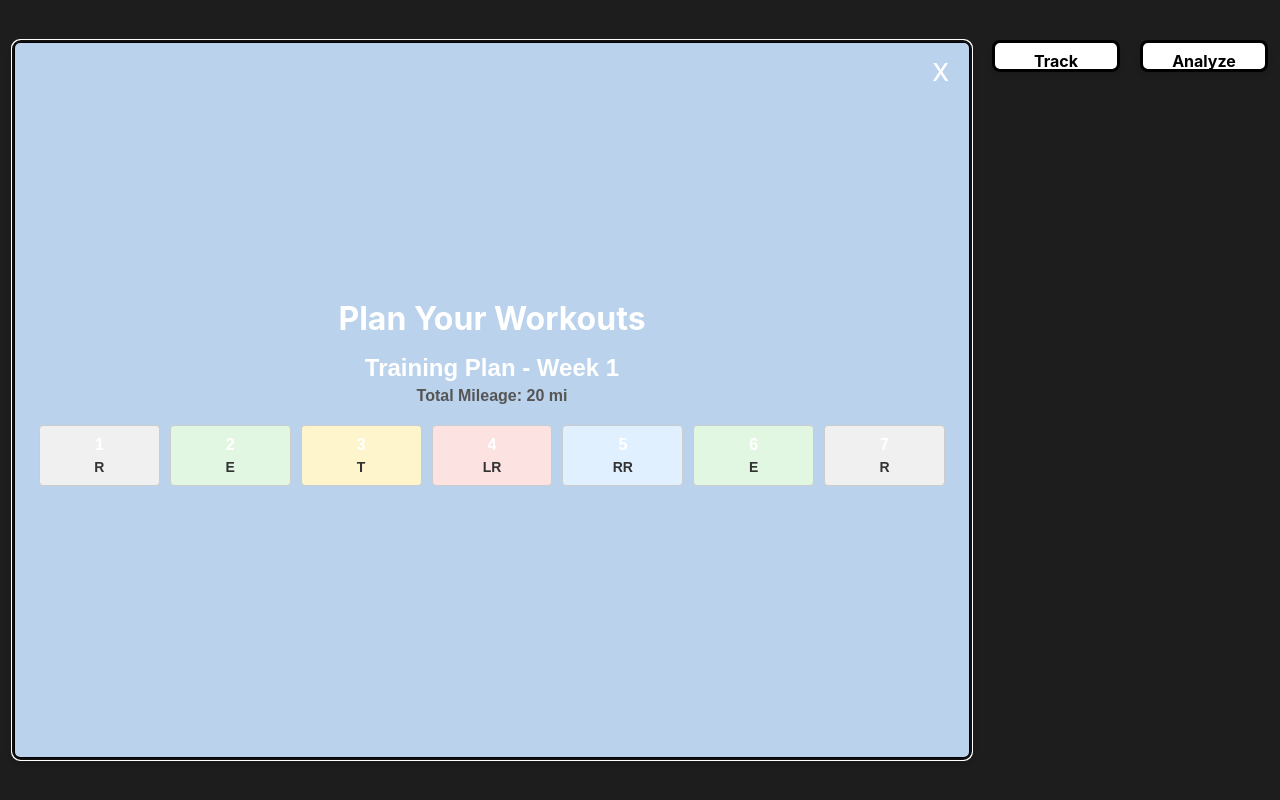
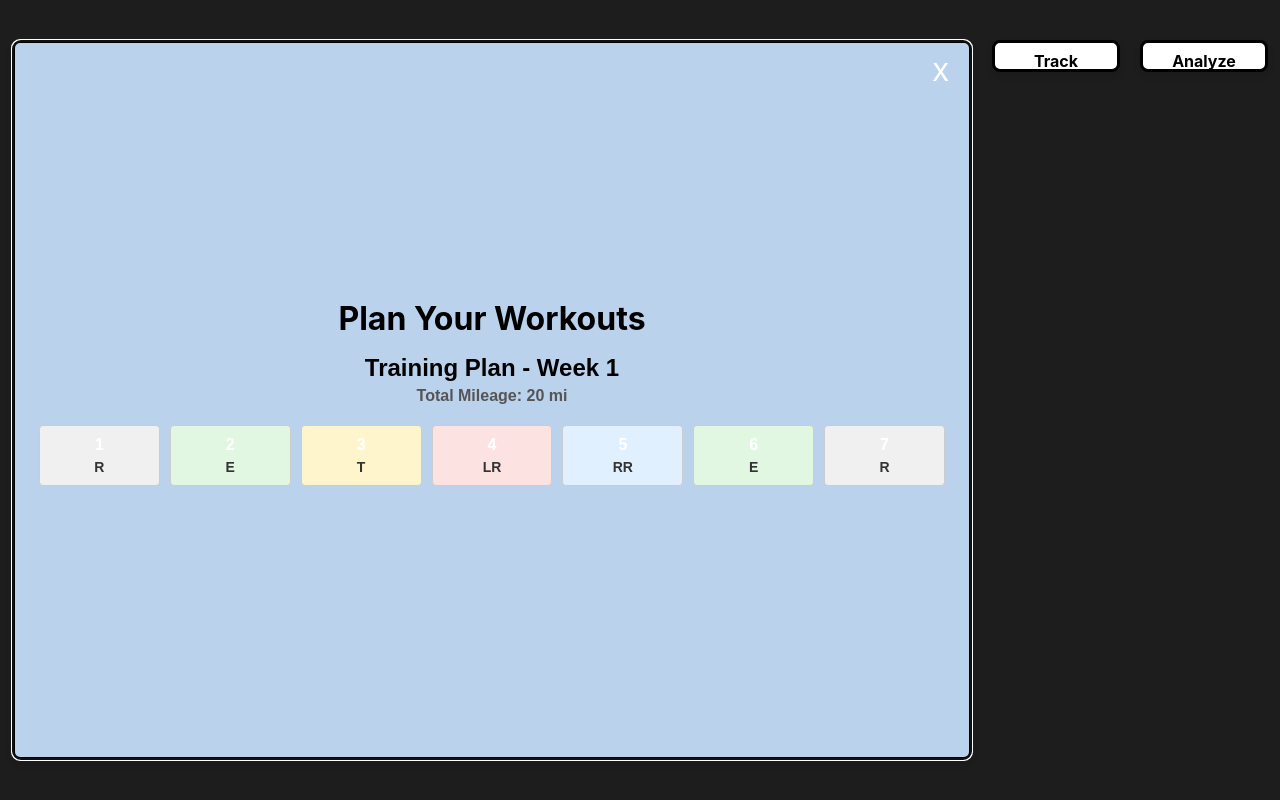
Before and after one commit to tulloch022/marathoner, a React (Vite) app: page / in a window 1280 px wide. Both pictures are taken after a click on the button "Plan". Built offline with nearby package versions, Linux system fonts and the light colour scheme.

Commit message:
improved heading styles

```diff
--- a/src/App.tsx
+++ b/src/App.tsx
@@ -98,7 +98,7 @@ function SectionContent({ section, onClose }: SectionContentProps) {
       >
         X
       </button>
-      <h1 className="text-3xl font-bold">{getTitle()}</h1>
+      <h1 className="section-heading font-bold">{getTitle()}</h1>
       {section === "plan" && <Calendar />}
       {section === "track" && <ShoeTracker />}
       {section === "analyze" && <Analyze/>}
--- a/src/components/Calendar.tsx
+++ b/src/components/Calendar.tsx
@@ -64,7 +64,7 @@ export default function Plan() {
     <div className="plan-container">
       {/* Header Section */}
       <div className="plan-header">
-        <h2>Training Plan - Week 1</h2>
+        <h2 className="section-heading">Training Plan - Week 1</h2>
         <p>Total Mileage: {weekOneMileage} mi</p>
       </div>
 
--- a/src/index.css
+++ b/src/index.css
@@ -559,3 +559,7 @@ p {
     align-items: center;
   }
 }
+
+.section-heading {
+  color: black;
+}
```
